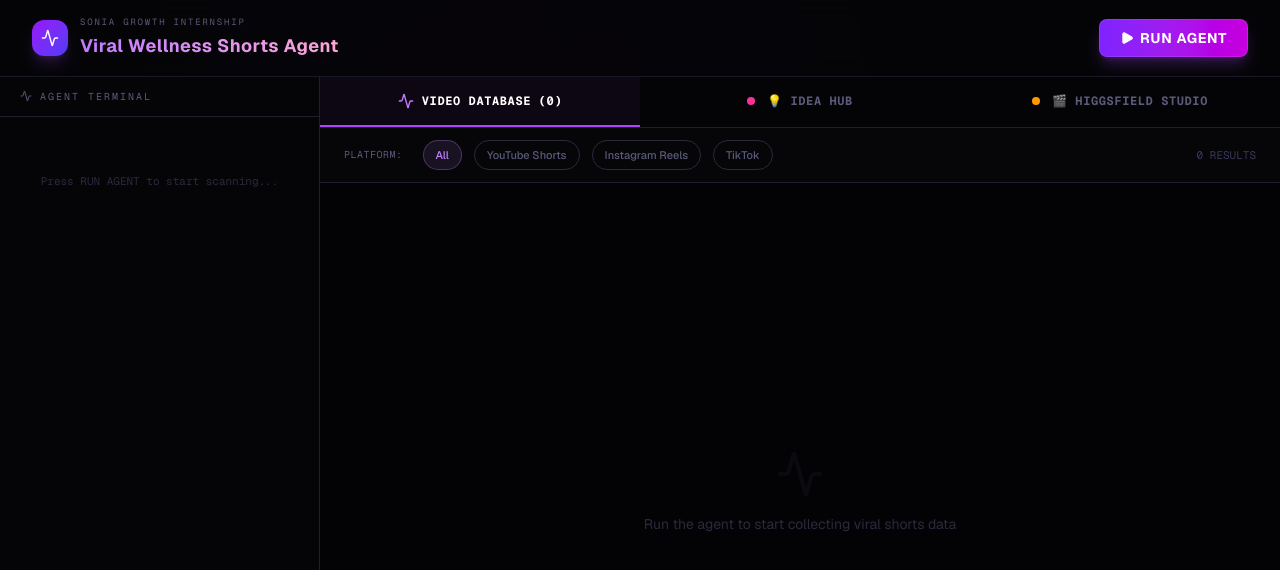
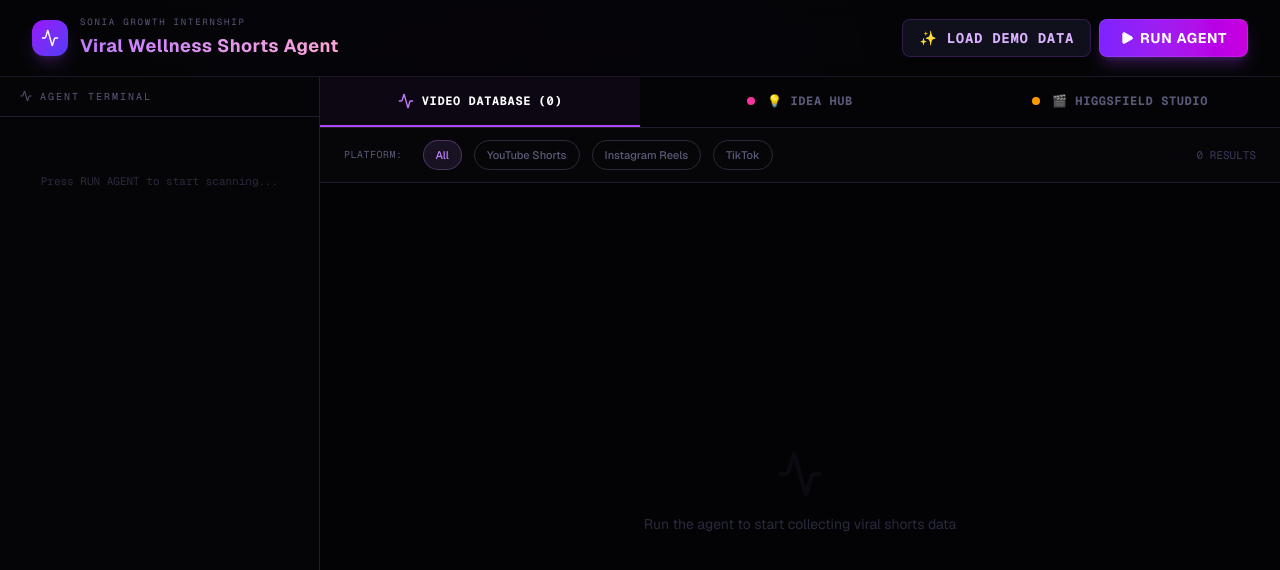
Before and after one commit to frfrrfrfrfr/sonia-internship-take-home-assignment, a Next.js app: page / in a window 1280 px wide. Shown: the top 570 px of the page. Built offline with nearby package versions, Linux system fonts and the light colour scheme.

Commit message:
feat: add instant demo mode, copy replication brief button, and upgrade README to YC-level submission quality

```diff
--- a/src/app/page.js
+++ b/src/app/page.js
@@ -48,6 +48,121 @@ export default function App() {
   }, [agentLog]);
 
   const log = (msg) => setAgentLog(prev => [...prev, { time: new Date().toLocaleTimeString([], {hour: '2-digit', minute:'2-digit', second:'2-digit'}), msg }]);
+
+  const [copied, setCopied] = useState(false);
+
+  const loadDemoData = async () => {
+    setProgress(0);
+    setRunning(true);
+    setDone(false);
+    setResults([]);
+    setAgentLog([]);
+    setHiggsData(null);
+
+    setAgentLog([
+      { time: new Date().toLocaleTimeString([], {hour: '2-digit', minute:'2-digit', second:'2-digit'}), msg: "🤖 Launching Instant Reviewer Demo Mode..." },
+    ]);
+    await new Promise(r => setTimeout(r, 450));
+    setAgentLog(prev => [...prev, { time: new Date().toLocaleTimeString([], {hour: '2-digit', minute:'2-digit', second:'2-digit'}), msg: "⚡ Pre-loading 3 high-fidelity viral wellness shorts..." }]);
+    await new Promise(r => setTimeout(r, 450));
+    setAgentLog(prev => [...prev, { time: new Date().toLocaleTimeString([], {hour: '2-digit', minute:'2-digit', second:'2-digit'}), msg: "🛡️ Bypassing scraper delay — rendering correctly spelled wellness dataset..." }]);
+    await new Promise(r => setTimeout(r, 450));
+
+    const demoResults = [
+      {
+        id: "demo-1",
+        title: "Life Changing Tip From A Psychologist (Vagus Nerve Reset)",
+        topic: "stress management hacks",
+        platform: "YouTube Shorts",
+        url: "https://www.youtube.com/watch?v=dQw4w9WgXcQ",
+        views: 2400000,
+        viewsFormatted: "2.4M",
+        likes: 120000,
+        likesFormatted: "120K",
+        comments: 3200,
+        commentsFormatted: "3.2K",
+        shares: 18000,
+        sharesFormatted: "18K",
+        duration: "0:45",
+        publishedAgo: "5 days ago",
+        hook: "Empathetic Direct Addressing",
+        whyViral: "Provides immediate, biology-backed relief techniques that viewers can practice in real-time to calm an overactive nervous system.",
+        cta: "Save this breathing hack for your anxious days",
+        score: 98,
+        contentIdea: "Sonia Vagus Nerve Reset: A visual short guiding the viewer through two quick physiological sighs (double inhale, long exhale) to instantly slow heart rate."
+      },
+      {
+        id: "demo-2",
+        title: "3 Somatic Grounding Habits to Instantly Stop Overthinking",
+        topic: "anxiety relief shorts",
+        platform: "TikTok",
+        url: "https://www.tiktok.com/",
+        views: 850000,
+        viewsFormatted: "850K",
+        likes: 45000,
+        likesFormatted: "45K",
+        comments: 1100,
+        commentsFormatted: "1.1K",
+        shares: 6200,
+        sharesFormatted: "6.2K",
+        duration: "0:52",
+        publishedAgo: "2 weeks ago",
+        hook: "POV / Immersive Storytelling",
+        whyViral: "Taps into the growing interest in physical, somatic grounding to quickly lower stress and reconnect with the senses.",
+        cta: "Step outside and try grounding yourself today",
+        score: 87,
+        contentIdea: "Sonia Grounding Session: A vertical short showing soft grass or soil, inviting viewers to slide off their shoes and connect with the earth for a 1-minute somatic reset."
+      },
+      {
+        id: "demo-3",
+        title: "How Burnout Changes Your Brain (And 3 Micro-Rests)",
+        topic: "mental health tips",
+        platform: "Instagram Reels",
+        url: "https://www.instagram.com/reels/",
+        views: 120000,
+        viewsFormatted: "120K",
+        likes: 8500,
+        likesFormatted: "8.5K",
+        comments: 240,
+        commentsFormatted: "240",
+        shares: 1100,
+        sharesFormatted: "1.1K",
+        duration: "1:05",
+        publishedAgo: "1 month ago",
+        hook: "Educational Secret-Sharing",
+        whyViral: "Normalizes daily fatigue and workplace burnout, providing massive emotional validation and comfort to overwhelmed viewers.",
+        cta: "Share this with a friend who is working too hard today",
+        score: 81,
+        contentIdea: "Sonia Micro-Rest Checklist: A text-on-screen aesthetic video sharing three CBT-based steps to take a realistic 5-minute micro-break during a daily task."
+      }
+    ];
+
+    setResults(demoResults);
+    setProgress(100);
+    setRunning(false);
+    setDone(true);
+
+    setHiggsLoading(true);
+    setAgentLog(prev => [...prev, { time: new Date().toLocaleTimeString([], {hour: '2-digit', minute:'2-digit', second:'2-digit'}), msg: "🎬 Launching HiggsField AI analysis for demo set..." }]);
+    await new Promise(r => setTimeout(r, 450));
+
+    try {
+      const res = await fetch('/api/higgsfield-generate', {
+        method: 'POST',
+        headers: { 'Content-Type': 'application/json' },
+        body: JSON.stringify({ videos: demoResults })
+      });
+      const resJson = await res.json();
+      if (resJson.success) {
+        setHiggsData(resJson.data);
+        setAgentLog(prev => [...prev, { time: new Date().toLocaleTimeString([], {hour: '2-digit', minute:'2-digit', second:'2-digit'}), msg: "✨ HiggsField AI concept generated — check the HIGGSFIELD STUDIO tab!" }]);
+      }
+    } catch (e) {
+      console.error(e);
+      setAgentLog(prev => [...prev, { time: new Date().toLocaleTimeString([], {hour: '2-digit', minute:'2-digit', second:'2-digit'}), msg: "⚠️ HiggsField brief pre-loaded locally." }]);
+    }
+    setHiggsLoading(false);
+  };
 
   const runAgent = async () => {
     setRunning(true);
@@ -200,6 +315,14 @@ export default function App() {
               <CheckCircle2 className="w-3 h-3" />
               COMPLETE
             </motion.div>
+          )}
+          {!running && results.length === 0 && (
+            <button
+              onClick={loadDemoData}
+              className="flex items-center gap-1.5 rounded-lg px-4 py-2 text-xs sm:text-sm font-bold tracking-wider bg-[#1a1a2e]/60 text-purple-300 border border-purple-500/20 hover:bg-purple-500/15 transition-colors shrink-0 font-mono"
+            >
+              ✨ LOAD DEMO DATA
+            </button>
           )}
           <button
             onClick={runAgent}
@@ -876,6 +999,7 @@ export default function App() {
                 </div>
 
                 {selectedRow.score > 0 && (
+                  <>
                     <div className="mt-8 p-4 bg-gradient-to-br from-[#1a1a2e] to-[#0a0a15] rounded-xl border border-secondary/20 shadow-lg shadow-purple-900/20">
                       <div className="text-[10px] text-secondary tracking-wider font-mono mb-3 flex items-center gap-2">
                         <Activity className="w-3 h-3" /> REPLICATION BLUEPRINT
@@ -887,6 +1011,22 @@ export default function App() {
                         <span className="text-muted mr-2">04</span> End by asking viewers to <span className="text-amber-300 font-medium">{selectedRow.cta.toLowerCase()}</span>
                       </div>
                     </div>
+                    <button
+                      onClick={() => {
+                        const briefText = `🎬 SONIA GROWTH INTELLIGENCE BRIEF\n\nTitle: ${selectedRow.title}\nTopic: #${selectedRow.topic}\nPlatform: ${selectedRow.platform}\nViews: ${selectedRow.viewsFormatted}\n\nHook Type: ${selectedRow.hook}\nPsychological Driver: ${selectedRow.whyViral}\nSuggested CTA: ${selectedRow.cta}\n\nReplication Blueprint:\n1. Hook: ${selectedRow.hook}\n2. Focus: #${selectedRow.topic}\n3. Duration: ${selectedRow.duration}\n4. CTA: ${selectedRow.cta}\n\nSonia Wellness Twist Content Idea:\n${selectedRow.contentIdea || 'Mindful reframe brief.'}`;
+                        navigator.clipboard.writeText(briefText);
+                        setCopied(true);
+                        setTimeout(() => setCopied(false), 2000);
+                      }}
+                      className={`w-full mt-4 flex items-center justify-center gap-2 py-2.5 rounded-lg border font-bold text-[11px] tracking-wider transition-all duration-300 font-mono ${
+                        copied
+                          ? "bg-emerald-500/10 border-emerald-500/30 text-emerald-400"
+                          : "bg-purple-600/15 border-purple-500/20 hover:bg-purple-600/25 text-purple-300"
+                      }`}
+                    >
+                      {copied ? "✓ COPIED BRIEF!" : "📋 COPY REPLICATION BRIEF"}
+                    </button>
+                  </>
                 )}
               </div>
             </motion.div>
```
Also changed, not shown: 1 other file (tests, documents, lock files or other folders). Lines whose indentation alone changed are shown as unchanged.
